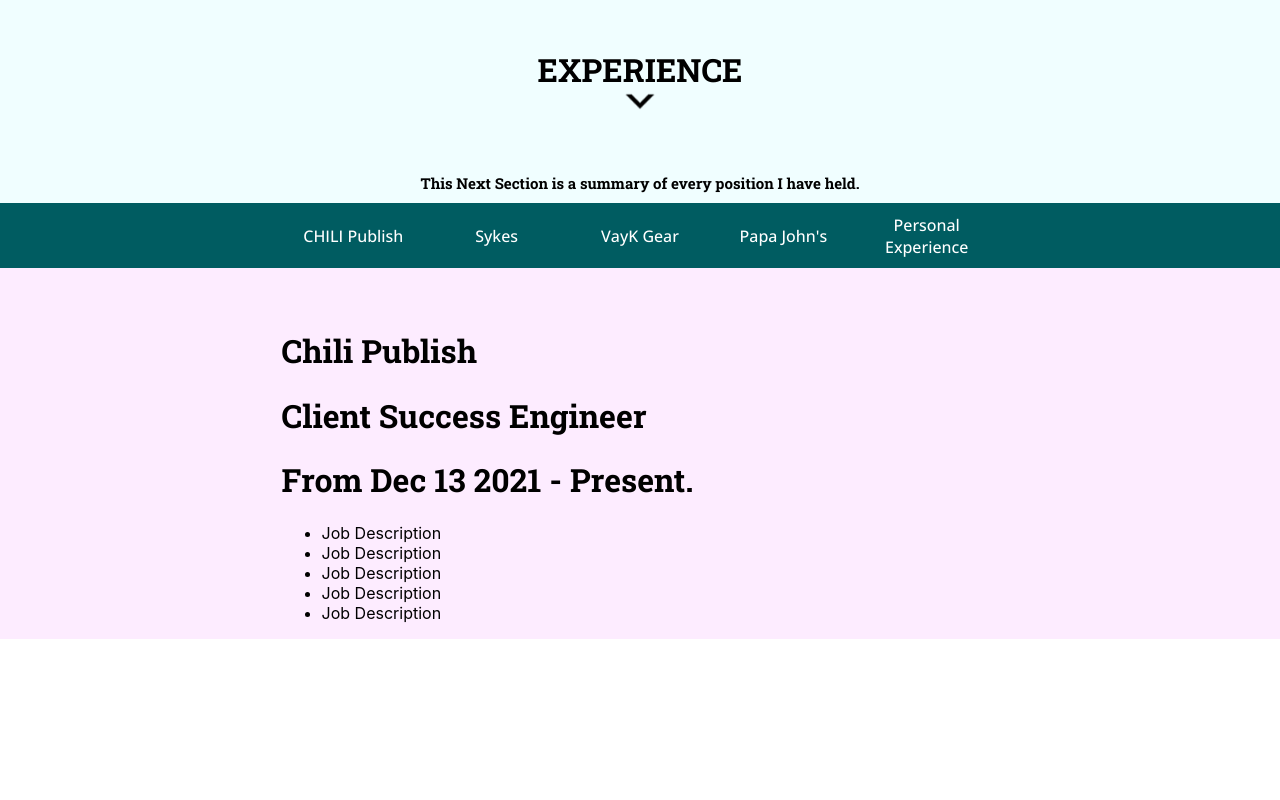
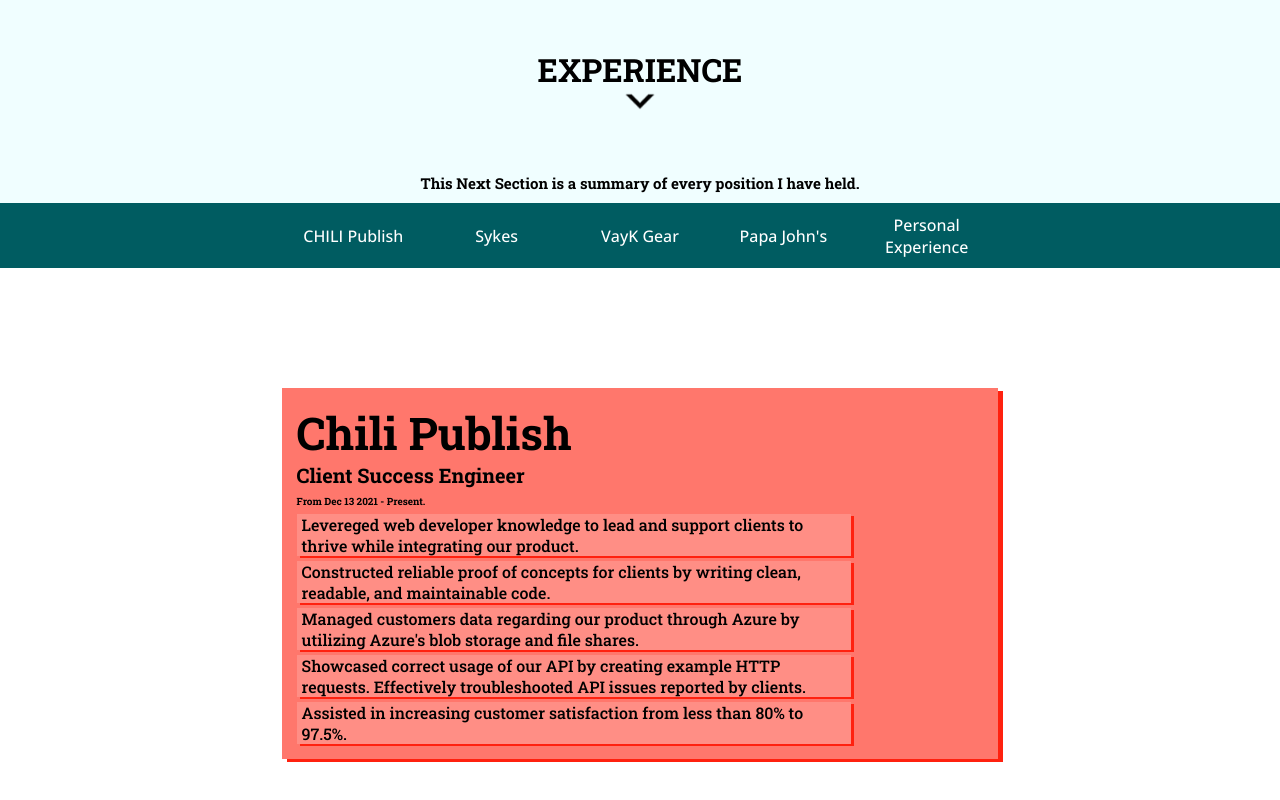
Before and after one commit to michaelbrooks1234/Portfolio4.0, a React (Create React App) app: page / in a window 1280 px wide. Shown: the part 667-1467 px from the top of the page. Built offline with nearby package versions, Linux system fonts and the light colour scheme.

Commit message:
Added some styling

```diff
--- a/src/App.css
+++ b/src/App.css
@@ -440,7 +440,6 @@ body::-webkit-scrollbar {
 .ExperienceSectionIntroContainer h1{
   font-family: 'Roboto Slab', serif;
   font-size: 15px;
-
 }
 
 
@@ -451,20 +450,58 @@ body::-webkit-scrollbar {
 
 
 .ExperienceSectionContainer {
-  height: auto;
+  height: 100vh;
   width: 100%;
   display: flex;
   justify-content: center;
-  align-items: center;
-  background-color: #fdecff;
 }
 
 .ExperienceSubContainer {
   width: var(--content-width);
   text-align: left;
-  margin-top: 5vh;
+  margin-top: 15vh;
 }
 
 .ExperienceSubContainer h1 {
   font-family: 'Roboto Slab', serif;
 }
+
+.JobTitle {
+  font-size: 45px;
+  font-weight: 700;
+  margin: 0;
+  padding: 0;
+}
+
+.JobRoleTitle {
+  font-size: 20px;
+  margin: 0;
+  padding: 0;
+}
+
+.ExperienceSubSection {
+  background-color: #ff776c;
+  box-shadow: 5px 3px 0px #ff210f;
+  padding: 15px;
+}
+
+.JobTimePeriod {
+  font-size: 10px;
+}
+
+.JobDescription ul {
+  margin: 0;
+  padding: 0;
+  list-style-type: none;
+}
+
+.JobDescription ul li {
+  background-color: #ff8e85;
+  padding-left: 5px;
+  margin-left: 0;
+  margin-top: 5px;
+  max-width: 80%;
+  font-family: 'Roboto Slab', serif;
+  font-weight: 500;
+  box-shadow: 3px 2px 0px #ff210f;
+}
--- a/src/Components/ChiliSection.tsx
+++ b/src/Components/ChiliSection.tsx
@@ -13,13 +13,13 @@ class ChiliSection extends React.Component {
                 <h1 className="JobTimePeriod">
                    From Dec 13 2021 - Present.
                 </h1>
-                <div>
+                <div className="JobDescription">
                     <ul>
-                        <li>Job Description</li>
-                        <li>Job Description</li>
-                        <li>Job Description</li>
-                        <li>Job Description</li>
-                        <li>Job Description</li>
+                        <li>Levereged web developer knowledge to lead and support clients to thrive while integrating our product.</li>
+                        <li>Constructed reliable proof of concepts for clients by writing clean, readable, and maintainable code.</li>
+                        <li>Managed customers data regarding our product through Azure by utilizing Azure's blob storage and file shares.</li>
+                        <li>Showcased correct usage of our API by creating example HTTP requests. Effectively troubleshooted API issues reported by clients.</li>
+                        <li>Assisted in increasing customer satisfaction from less than 80% to 97.5%.</li>
                     </ul>
                 </div>
             </div>
```
